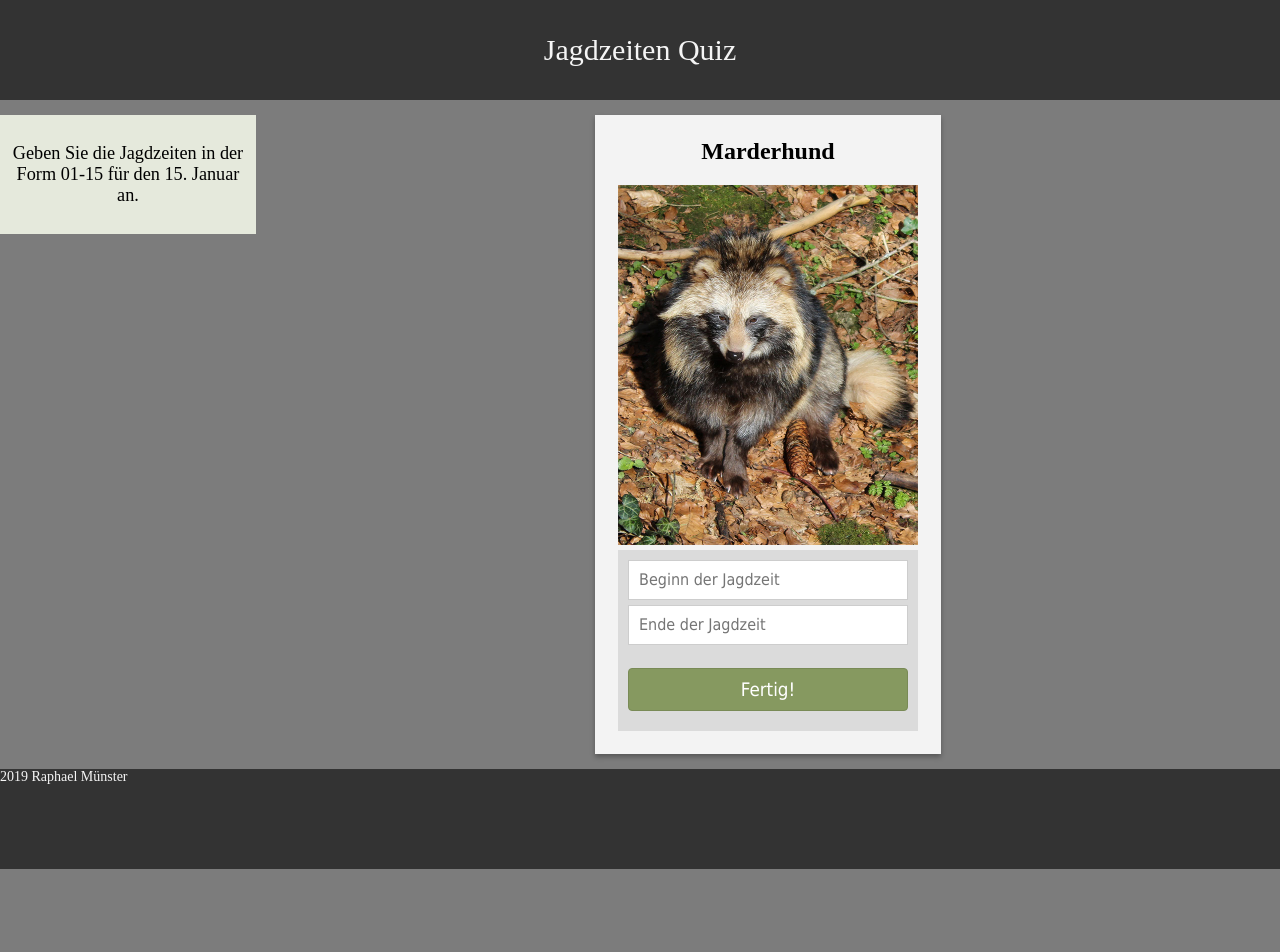
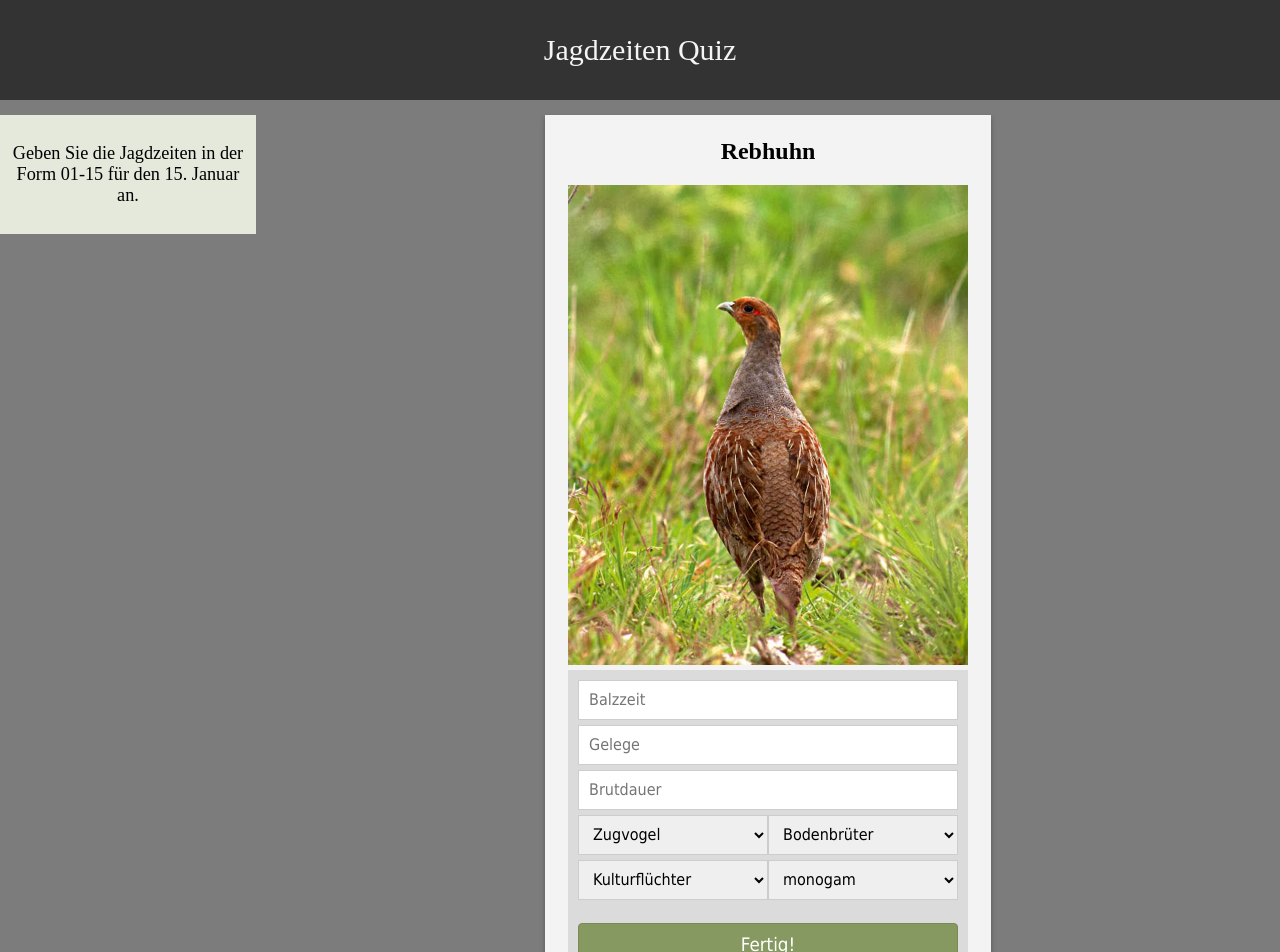
Before and after one commit to rmuenste/ReactJS-Test, a React app: page / in a window 1280 px wide. Shown: the top 952 px of the page. Before the commit the page ends 884 px from the top, so only its background shows below. Built offline with nearby package versions, Linux system fonts and the light colour scheme.

Commit message:
Federwild input fields

```diff
--- a/AnimalItem.js
+++ b/AnimalItem.js
@@ -8,6 +8,10 @@ class AnimalItem extends Component {
     this.state = {
       startDate: "",
       endDate: "",
+      zugverhalten: "zugvogel",
+      nester: "bodenbrueter",
+      kulturtyp: "kulturfluechter",
+      paarbildung: "monogam"
     };
 
     this.handleOnChange = this.handleOnChange.bind(this);
@@ -20,8 +24,14 @@ class AnimalItem extends Component {
   }
 
   handleSolution() {
+    let userSolution = {
+      "zugverhalten": this.state.zugverhalten,
+      "nester": this.state.nester,
+      "kulturtyp": this.state.kulturtyp,
+      "paarbildung": this.state.paarbildung
+    };
+    this.props.handler(this.props.item.key, userSolution);
 
-    this.props.handler(this.props.item.key, this.state.startDate, this.state.endDate),
     this.setState({
       startDate: "",
       endDate: "",
@@ -33,6 +43,7 @@ class AnimalItem extends Component {
   handleOnChange(event) {
     // object destructuring
     const {name, value, type, checked} = event.target;
+    console.log("Setting: " + value);
     type === "checkbox" ? this.setState({[name]: checked}) :
       // the [] brackets will turn the variable into the string
       this.setState({
@@ -51,8 +62,46 @@ class AnimalItem extends Component {
         </div>
           <div className={"input-container"}>
           <form autoComplete={"off"}>
-            <input type="text" value={this.state.startDate} name="startDate" placeholder="Beginn der Jagdzeit" onChange={this.handleOnChange}/>
-            <input type="text" value={this.state.endDate} name="endDate" placeholder="Ende der Jagdzeit" onChange={this.handleOnChange}/>
+            <input type="text" value={this.state.startDate} name="startDate" placeholder="Balzzeit" onChange={this.handleOnChange}/>
+            <input type="text" value={this.state.endDate} name="endDate" placeholder="Gelege" onChange={this.handleOnChange}/>
+            <input type="text" value={this.state.endDate} name="endDate" placeholder="Brutdauer" onChange={this.handleOnChange}/>
+            <select
+              value={this.state.zugverhalten}
+              name="zugverhalten"
+              onChange={this.handleOnChange}
+            >
+              <option value="zugvogel">Zugvogel</option>
+              <option value="standvogel">Standvogel</option>
+              <option value="strichvogel">Strichvogel</option>
+            </select>
+            <select
+              value={this.state.nester}
+              name="nester"
+              onChange={this.handleOnChange}
+            >
+              <option value="bodenbrueter">Bodenbrüter</option>
+              <option value="baumbrueter">Baumbrüter</option>
+              <option value="gebueschbrueter">Gebüschbrüter</option>
+              <option value="hoehlenbrueter">Höhlenbrüter</option>
+              <option value="schilfbrueter">Schilfbrüter</option>
+            </select>
+            <select
+              value={this.state.kulturtyp}
+              name="kulturtyp"
+              onChange={this.handleOnChange}
+            >
+              <option value="kulturfluechter">Kulturflüchter</option>
+              <option value="kulturfolger">Kulturfolger</option>
+            </select>
+            <select
+              value={this.state.paarbildung}
+              name="paarbildung"
+              onChange={this.handleOnChange}
+            >
+              <option value="monogam">monogam</option>
+              <option value="polygam">polygam</option>
+              <option value="monogam/polygam">monogam/polygam</option>
+            </select>
           </form>
             <br/>
           {(!this.props.feedbackState) ? <button onClick={this.handleSolution}>Fertig!</button> :
--- a/MainContent.js
+++ b/MainContent.js
@@ -51,9 +51,13 @@ class MainContent extends Component {
   }
 
   // An event handler has an event parameter
-  checkSolution(id, userStart, userEnd) {
+  checkSolution(id, userSolution) {
+
     let item = this.state.dates[id];
-    if(userStart === item.begin && userEnd === item.end) {
+    if(userSolution.kulturtyp === item.kulturtyp &&
+       userSolution.nester === item.nester &&
+       userSolution.zugverhalten === item.zugverhalten &&
+       userSolution.paarbildung === item.paarbildung) {
       console.log("CheckSolution: Correct");
       this.setState({
         showSolutionFeedback: true,
@@ -85,10 +89,6 @@ class MainContent extends Component {
     });
   }
 
-//        <h1>Lösung</h1>
-//        <h3>Von {this.state.dates[this.state.currentItem].begin} bis {this.state.dates[this.state.currentItem].end}</h3>
-//        <button onClick={this.nextItem}>Weiter</button>
-
   render() {
     return (
       <main>
--- a/huntingPeriods.js
+++ b/huntingPeriods.js
@@ -2,203 +2,142 @@ const huntingPeriods = [
     {
         id: 1,
         key: 0,
-        imgPath: "./images/rehbock.jpg",
-        name: "Rehbock",
-        begin: "01-05",
-        end: "15-01"
+        imgPath: "./images/auerwild.jpg",
+        name: "Auerwild",
+        paarbildung: "polygam",
+        nester: "bodenbrueter",
+        ordnung: "Hühnervögel",
+        unterfamilie: "Raufußhühner",
+        zugverhalten: "standvogel",
+        junge: "nestfluechter",
+        kulturtyp: "kulturfluechter",
+        eier: "5-12",
+        brutdauer: "26-28",
+        balz: "Ende März-Mai",
+        zeiten: ["Januar", "Mai", "Ende März-Mai"]
     },
     {
         id: 2,
         key: 1,
-        imgPath: "./images/keiler.jpg",
-        name: "Schwarzwild",
-        begin: "01-08",
-        end: "15-01"
+        imgPath: "./images/birkwild.jpg",
+        name: "Birkwild",
+        paarbildung: "polygam",
+        nester: "bodenbrueter",
+        ordnung: "Hühnervögel",
+        unterfamilie: "Raufußhühner",
+        zugverhalten: "standvogel",
+        junge: "nestfluechter",
+        kulturtyp: "kulturfluechter",
+        eier: "6-10",
+        brutdauer: "25-28",
+        balz: "April-Juni",
+        zeiten: ["Januar", "Mai", "April-Juni"]
     },
     {
         id: 3,
         key: 2,
-        imgPath: "./images/dam-sika.jpg",
-        name: "Dam- und Sikawild",
-        begin: "01-08",
-        end: "15-01"
+        imgPath: "./images/alpenschneehuhn.jpg",
+        name: "Alpenschneehuhn",
+        paarbildung: "monogam",
+        nester: "bodenbrueter",
+        ordnung: "Hühnervögel",
+        unterfamilie: "Raufußhühner",
+        zugverhalten: "standvogel",
+        junge: "nestfluechter",
+        kulturtyp: "kulturfluechter",
+        eier: "6-9",
+        brutdauer: "24",
+        balz: "April/Mai",
+        zeiten: ["Januar", "Mai", "April/Mai"]
     },
     {
         id: 4,
         key: 3,
-        imgPath: "./images/feldhase.jpg",
-        name: "Feldhase",
-        begin: "16-10",
-        end: "31-12"
+        imgPath: "./images/haselwild.jpg",
+        name: "Haselwild",
+        paarbildung: "monogam",
+        nester: "bodenbrueter",
+        ordnung: "Hühnervögel",
+        unterfamilie: "Raufußhühner",
+        zugverhalten: "standvogel",
+        junge: "nestfluechter",
+        kulturtyp: "kulturfluechter",
+        eier: "6-9",
+        brutdauer: "24",
+        balz: "September/Oktober",
+        zeiten: ["Januar", "Mai", "September/Oktober"]
     },
     {
         id: 5,
-        key: 4,
-        imgPath: "./images/wildkaninchen.jpg",
-        name: "Wildkaninchen",
-        begin: "16-10",
-        end: "28-02"
+        key: 3,
+        imgPath: "./images/rebhuhn.jpg",
+        name: "Rebhuhn",
+        paarbildung: "monogam",
+        nester: "bodenbrueter",
+        ordnung: "Hühnervögel",
+        unterfamilie: "Feldhühner",
+        zugverhalten: "standvogel",
+        junge: "nestfluechter",
+        kulturtyp: "kulturfolger",
+        eier: "10-20",
+        brutdauer: "21-24",
+        balz: "Februar-März",
+        zeiten: ["Januar", "Mai", "Februar-März"]
     },
     {
         id: 6,
         key: 5,
-        imgPath: "./images/steinmarder.jpg",
-        name: "Steinmarder",
-        begin: "16-10",
-        end: "28-02"
+        imgPath: "./images/wachtel.jpg",
+        name: "Wachtel",
+        paarbildung: "monogam/polygam",
+        nester: "bodenbrueter",
+        ordnung: "Hühnervögel",
+        unterfamilie: "Feldhühner",
+        zugverhalten: "zugvogel",
+        junge: "nestfluechter",
+        kulturtyp: "kulturfolger",
+        eier: "8-15",
+        brutdauer: "17",
+        balz: "Mai-Juni",
+        zeiten: ["Januar", "Mai", "Mai-Juni"]
     },
     {
         id: 7,
         key: 6,
-        imgPath: "./images/iltis.jpg",
-        name: "Iltis",
-        begin: "16-10",
-        end: "28-02"
+        imgPath: "./images/fasan.jpg",
+        name: "Fasan",
+        paarbildung: "polygam",
+        nester: "bodenbrueter",
+        ordnung: "Hühnervögel",
+        unterfamilie: "Fasanen",
+        zugverhalten: "standvogel",
+        junge: "nestfluechter",
+        kulturtyp: "kulturfolger",
+        eier: "10-12",
+        brutdauer: "24",
+        balz: "März-April",
+        zeiten: ["Januar", "Mai", "März-April"]
     },
     {
         id: 8,
         key: 7,
-        imgPath: "./images/hermelin.jpg",
-        name: "Hermelin",
-        begin: "01-09",
-        end: "28-02"
-    },
-    {
-        id: 9,
-        key: 8,
-        imgPath: "./images/dachs.jpg",
-        name: "Dachs",
-        begin: "01-09",
-        end: "30-11"
-    },
-    {
-        id: 10,
-        key: 9,
-        imgPath: "./images/fuchs.jpg",
-        name: "Fuchs",
-        begin: "16-07",
-        end: "28-02"
-    },
-    {
-        id: 11,
-        key: 10,
-        imgPath: "./images/mink.jpg",
-        name: "Mink",
-        begin: "16-10",
-        end: "28-02"
-    },
-    {
-        id: 12,
-        key: 11,
-        imgPath: "./images/waschbaer.jpg",
-        name: "Waschbär",
-        begin: "01-08",
-        end: "28-02"
-    },
-    {
-        id: 13,
-        key: 12,
-        imgPath: "./images/marderhund.jpg",
-        name: "Marderhund",
-        begin: "01-09",
-        end: "28-02"
-    },
-    {
-        id: 14,
-        key: 13,
-        imgPath: "./images/rebhuhn.jpg",
-        name: "Rebhuhn",
-        begin: "01-09",
-        end: "15-12"
-    },
-    {
-        id: 15,
-        key: 14,
-        imgPath: "./images/fasan.jpg",
-        name: "Fasan",
-        begin: "16-10",
-        end: "15-01"
-    },
-    {
-        id: 16,
-        key: 15,
         imgPath: "./images/wildtruhthahn.jpg",
-        name: "Wildtruthahn",
-        begin: "16-03",
-        end: "30-04"
-    },
-    {
-        id: 17,
-        key: 16,
-        imgPath: "./images/ringeltaube.jpg",
-        name: "Ringeltaube",
-        begin: "01-11",
-        end: "20-02"
-    },
-    {
-        id: 18,
-        key: 17,
-        imgPath: "./images/hoeckerschwan.jpg",
-        name: "Höckerschwan",
-        begin: "01-11",
-        end: "20-02"
-    },
-    {
-        id: 19,
-        key: 18,
-        imgPath: "./images/kanadagans.jpg",
-        name: "Grau/Kanada/Nilgänse",
-        begin: "16-07",
-        end: "31-01"
-    },
-    {
-        id: 20,
-        key: 19,
-        imgPath: "./images/stockente.jpg",
-        name: "Stockente",
-        begin: "16-09",
-        end: "15-01"
-    },
-    {
-        id: 21,
-        key: 20,
-        imgPath: "./images/waldschnepfe.jpg",
-        name: "Waldschnepfe",
-        begin: "16-10",
-        end: "15-01"
-    },
-    {
-        id: 22,
-        key: 21,
-        imgPath: "./images/rabenkraehe.jpg",
-        name: "Rabenkrähe",
-        begin: "01-08",
-        end: "10-03"
-    },
-    {
-        id: 23,
-        key: 22,
-        imgPath: "./images/elster.jpg",
-        name: "Elster",
-        begin: "01-08",
-        end: "28-02"
-    },
-    {
-        id: 24,
-        key: 23,
-        imgPath: "./images/rothirsch.jpg",
-        name: "Rotwild",
-        begin: "01-08",
-        end: "15-01"
-    },
-    {
-        id: 25,
-        key: 24,
-        imgPath: "./images/muffelwild.jpg",
-        name: "Muffelwild",
-        begin: "01-08",
-        end: "31-01"
+        name: "Wildtruthuhn",
+        paarbildung: "polygam",
+        nester: "bodenbrueter",
+        ordnung: "Hühnervögel",
+        unterfamilie: "Truthühner",
+        zugverhalten: "standvogel",
+        junge: "nestfluechter",
+        kulturtyp: "kulturfolger",
+        eier: "9-15",
+        brutdauer: "28",
+        balz: "März-April",
+        zeiten: ["Januar", "Mai", "März-April"]
     }
+
+
+
 
 
 ];
--- a/style.css
+++ b/style.css
@@ -55,7 +55,7 @@ body {
   border: 3px #f3f3f3 solid;
   box-shadow: 0px 3px 5px rgba(0, 0, 0, 0.3);
   background-color: #f3f3f3;
-  max-width: 300px;
+  width: 400px;
   padding: 20px;
   text-align: center;
   display: inline-block;
@@ -77,7 +77,6 @@ body {
 
 .card-image {
   position: relative;
-  max-width: 300px;
 }
 
 .card-color-overlay {
@@ -103,8 +102,8 @@ body {
 
 .image-overlay {
   position: absolute;
-  top:80px;
-  left:100px;
+  top:130px;
+  left:150px;
 }
 
 .input-container {
@@ -162,10 +161,22 @@ input[type="password"],
 input[type="text"],
 input[type="number"],
 input[type="tel"],
-input[type="email"],
-select {
+input[type="email"] {
   width: 100%;
   display: block;
+  box-sizing: border-box;
+  padding: 0 10px;
+  height: 40px;
+  font-family: Tahoma, sans-serif;
+  font-size: 100%;
+  margin-bottom: 5px;
+  border: 1px solid #CDCDCD;
+  outline: none;
+}
+
+select {
+  width: 50%;
+  display: inline;
   box-sizing: border-box;
   padding: 0 10px;
   height: 40px;
```
Also changed, not shown: 1 other file (tests, documents, lock files or other folders).
